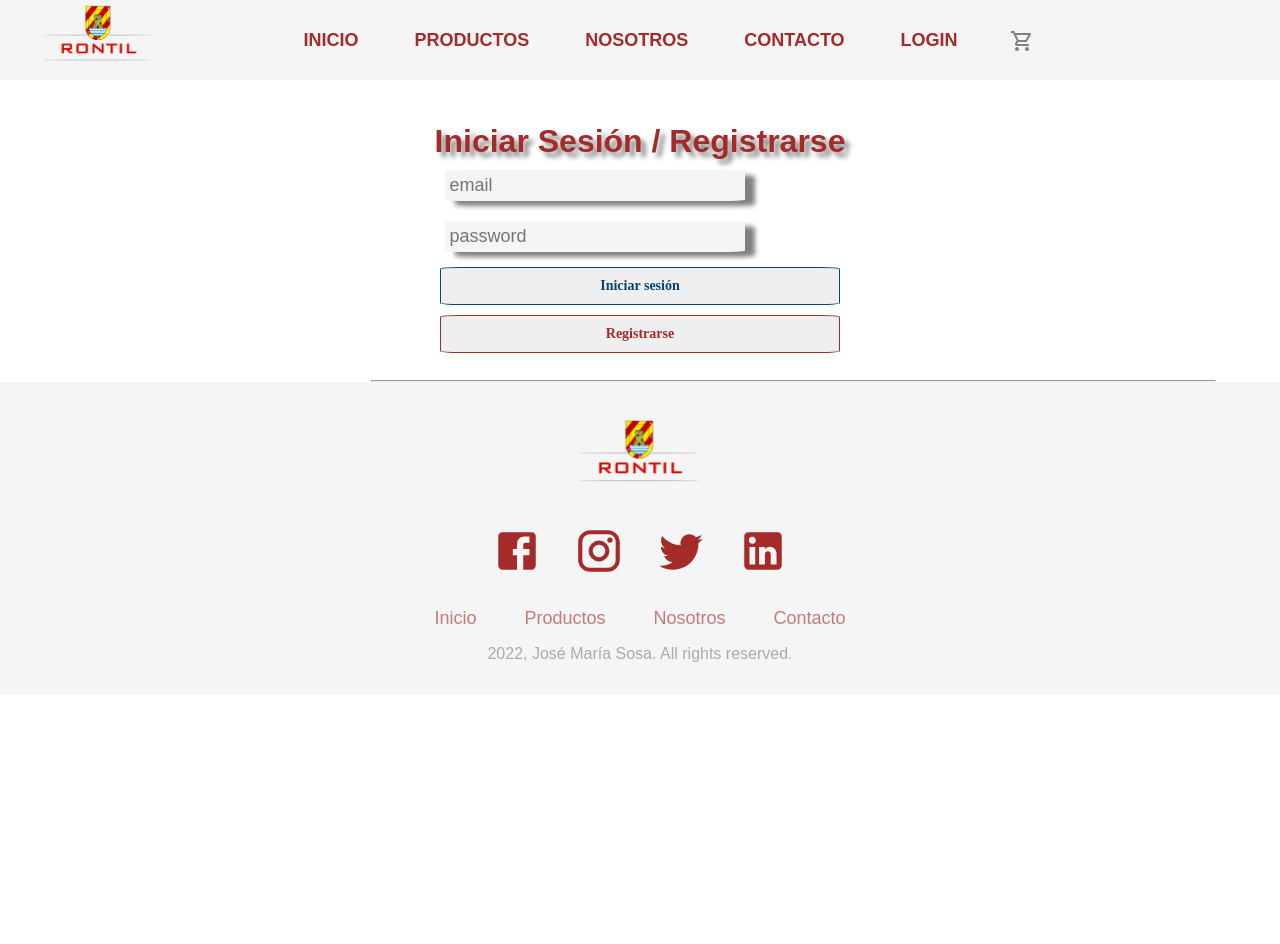
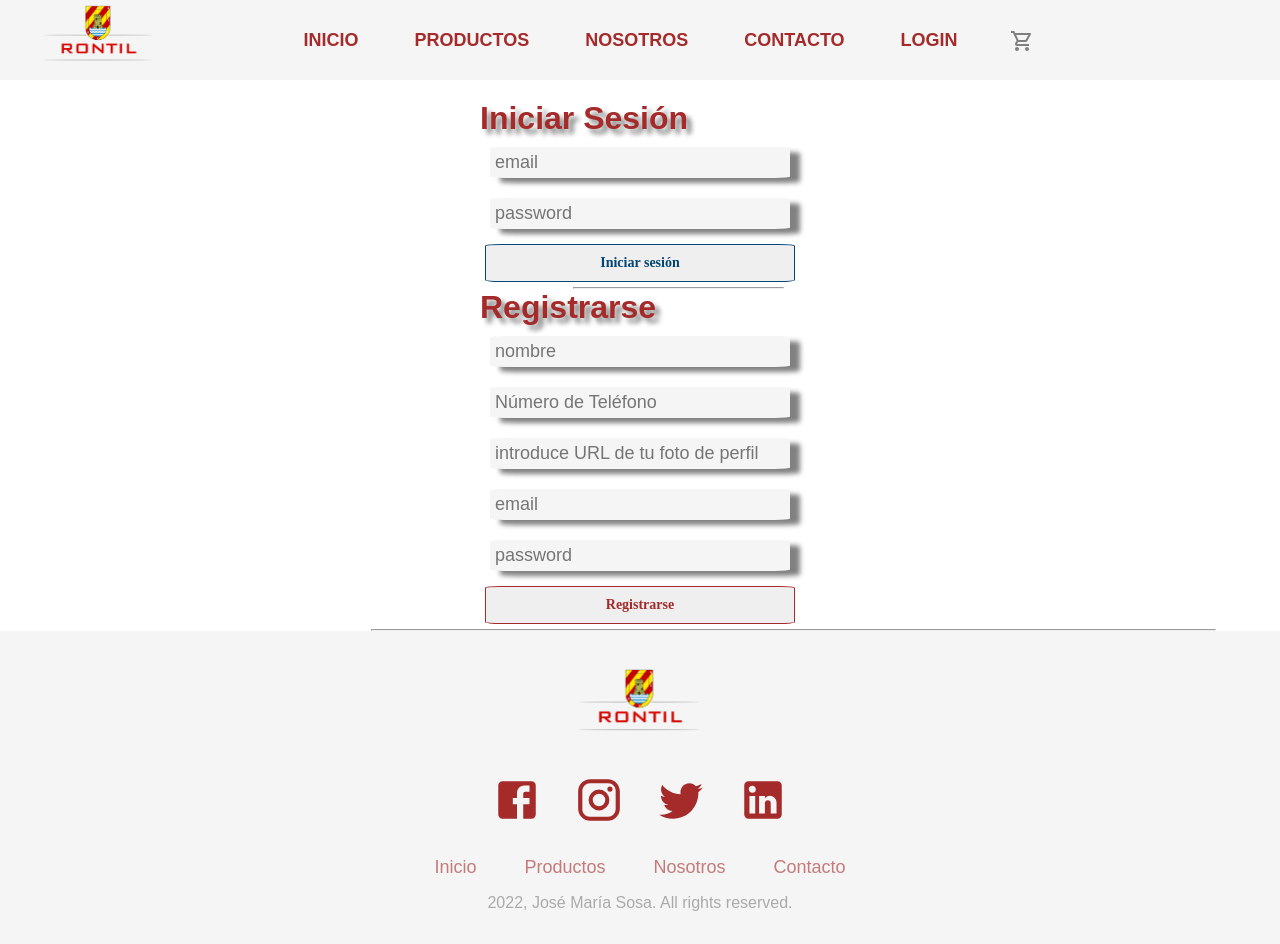
Before and after one commit to josemaria1988/rontil-web-react, a React (Create React App) app: page /login in a window 1280 px wide. Before the commit the page ends 800 px from the top, so only its background shows below. Built offline with nearby package versions, Linux system fonts and the light colour scheme; no server answers.

Commit message:
[FIX] separando login de registro y actualizando datos de usuario

```diff
--- a/src/Context/LoginContext.js
+++ b/src/Context/LoginContext.js
@@ -12,11 +12,13 @@ export const LoginProvider = ({children}) => {
     const [loading, setLoading] = useState(false)
     const [loginCart, setLoginCart] = useState(false)
 
-    const signUp = (auth, email, password) => {
+    const signUp = (auth, displayName, phoneNumber, photoURL, email, password) => {
         setLoading(true)
         createUserWithEmailAndPassword(auth, email, password)
         .then(() => {
             setLoading(false)
+            updateProfile(auth.currentUser, {
+                displayName: displayName, phoneNumber: phoneNumber, photoURL: photoURL})
         })
         .catch((error) => {
             setError(error.message)
--- a/src/components/Login/Login.jsx
+++ b/src/components/Login/Login.jsx
@@ -4,6 +4,7 @@ import { useLoginContext } from '../../Context/LoginContext';
 import { auth } from '../../Firebase/config';
 import { useNavigate } from 'react-router-dom';
 import { MoonLoader } from 'react-spinners';
+import { useForm } from '../../hooks/useForm';
 
 
 
@@ -14,6 +15,14 @@ const Login = () => {
     const navigate = useNavigate()
 
     const { signIn, signUp, errorMessage, loading, loginCart } = useLoginContext()
+    const { values, handleInputChange } = useForm({
+        displayName: '' ,
+        phoneNumber: '',
+        fotoURL: '',
+        email: '',
+        password: '',
+
+    })
 
     const handleSignIn = async (e) => {
         e.preventDefault()
@@ -33,7 +42,7 @@ const Login = () => {
     const handleSignUp = async (e) => {
             e.preventDefault()
             try {
-                await signUp(auth, emailRef.current.value, passRef.current.value)
+                await signUp(auth, values.displayName, values.phoneNumber, values.fotoURL, values.email, values.password)
             }catch(errorMessage){
                 console.log(errorMessage)
             }finally {
@@ -45,7 +54,6 @@ const Login = () => {
             }
         }
 
-
     return (
         <>
                 <div className="login-container">
@@ -56,11 +64,21 @@ const Login = () => {
                  <div className="spinner" ><MoonLoader /> </div>
                 :
                 <div>
-                    <h2 className="login-titulo">Iniciar Sesión / Registrarse</h2>
+                    <h2 className="login-titulo">Iniciar Sesión</h2>
                     <form className="login-form">
                         <input ref={emailRef} type="email" className="login-input" placeholder="email" />
                         <input ref={passRef} type="password" className="login-input" placeholder="password" />
                         <button onClick={handleSignIn} className="login-submit-login" value="Aceptar">Iniciar sesión </button>
+                    { errorMessage && <p className="error-message">{errorMessage}</p>}
+                    </form>
+                    <hr/>
+                    <h2 className="login-titulo">Registrarse</h2>
+                    <form className="login-form">
+                        <input onChange={handleInputChange} name="displayName" type={"displayName"} value={values.displayName} className="login-input" placeholder="nombre"/>
+                        <input onChange={handleInputChange} name="phoneNumber" type={"phoneNumber"} value={values.phoneNumber} className="login-input" placeholder="Número de Teléfono"/>
+                        <input onChange={handleInputChange} name="fotoURL" type={"fotoURL"} value={values.fotoURL} className="login-input" placeholder="introduce URL de tu foto de perfil"/>
+                        <input onChange={handleInputChange} name="email" type={"email"} value={values.email} className="login-input" placeholder="email" />
+                        <input onChange={handleInputChange} name="password" type={"password"} value={values.password} className="login-input" placeholder="password" />
                         <button onClick={handleSignUp} className="login-submit-registro" value="Aceptar">Registrarse</button>
                     { errorMessage && <p className="error-message">{errorMessage}</p>}
                     </form>
--- a/src/components/Profile/Profile.jsx
+++ b/src/components/Profile/Profile.jsx
@@ -23,7 +23,7 @@ const Profile = () => {
         e.preventDefault()
         updateUserProfile(values.name, values.fotoURL)
     }
-
+console.log(activeUser)
     return (
         <>
 
@@ -32,6 +32,7 @@ const Profile = () => {
                 <ul>
                     <li><img src={activeUser.photoURL} alt={activeUser.displayName}/></li>
                     <li>Nombre: {activeUser.displayName}</li>
+                    <li>Telefono: {activeUser.phoneNumber}</li>
                     <li>Email: {activeUser.email}</li>
                     <li>ID Usuario: {activeUser.uid}</li>
                 </ul>
```
